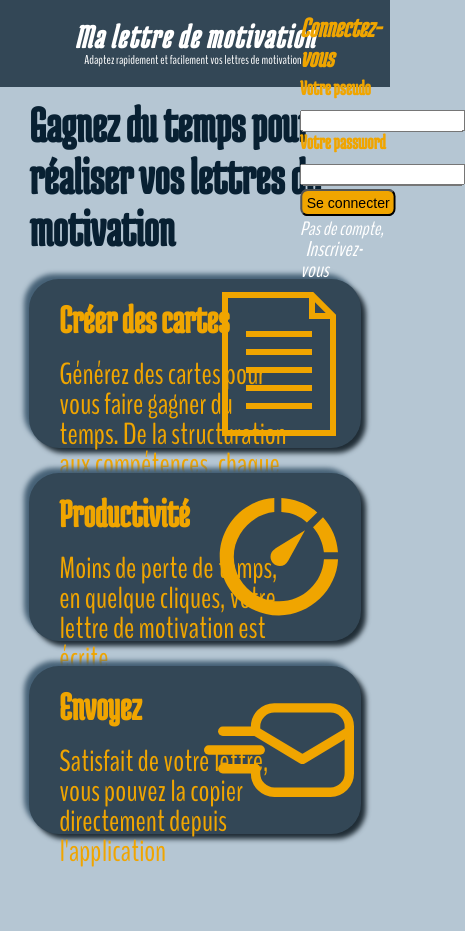
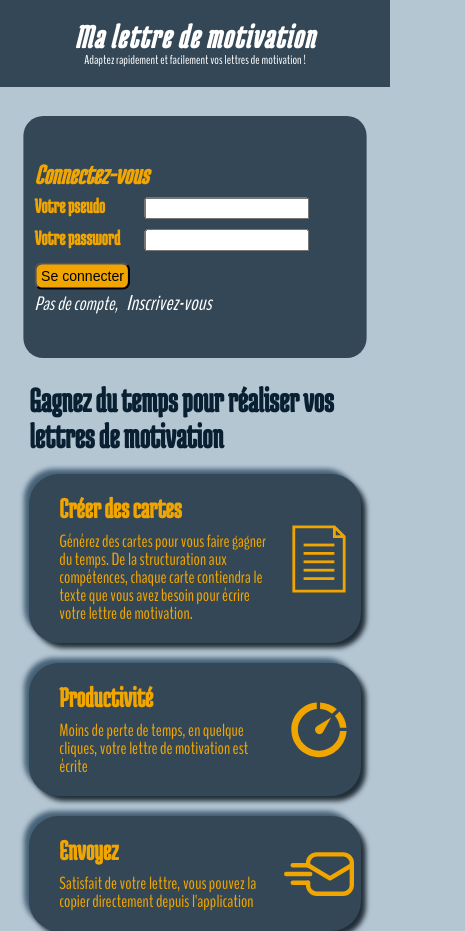
Before and after one commit to Chris5477/cover-letter, a React (Create React App) app: page / in a window 390 px wide. Shown: the whole page, 465 px wide, since content can reach past the window. Before the commit the page ends 867 px from the top, so only its background shows below. Built offline with nearby package versions, Linux system fonts and the light colour scheme.

Commit message:
add mobile style to home and signup page

```diff
--- a/src/App.css
+++ b/src/App.css
@@ -157,9 +157,9 @@ button:hover {
   width: 100%;
   height: 90vh;
   display: flex;
+  justify-content: space-around;
+  align-items: center;
   flex-direction: column;
-  align-items: center;
-  justify-content: space-around;
 }
 
 .login-form {
@@ -539,6 +539,71 @@ button:hover {
     font-size: 0.8em;
   }
 
+  .home .objectif {
+    font-size: 2.2em;
+  }
+  .home .presentation {
+    width: 100%;
+    height: 100vh;
+    display: flex;
+    justify-content: flex-end;
+    align-items: center;
+  }
+
+  .login-form {
+    width: 80%;
+    height: auto;
+    background-color: #334756;
+    padding: 40px 10px;
+    top: 15%;
+    right: 0;
+    left: 10%;
+    border-radius: 18px;
+  }
+
+  .explaination {
+    width: 85%;
+    height: auto;
+    padding-bottom: 20px;
+    margin-top: 20px;
+  }
+  .explaination h2 {
+    font-size: 1.8em;
+  }
+  .explaination article {
+    padding-top: 10px;
+    padding-right: 20px;
+    font-size: 1.1em;
+  }
+  .explaination aside img {
+    width: 70px;
+  }
+
+  .signup a img {
+    width: 30px;
+    height: 30px;
+    top: 3%;
+    left: 2%;
+  }
+
+  .signup-form {
+    width: 85%;
+    height: 50vh;
+    margin-top: 200px;
+  }
+  .signup-form h2 {
+    width: 100%;
+    font-size: 2m;
+  }
+  .signup-form div {
+    width: 100%;
+    height: 10vh;
+  }
+  .signup-form div label {
+    font-size: 1.8em;
+    margin-bottom: 10px;
+  }
+
   .application {
     justify-content: flex-start;
     flex-direction: column;
--- a/src/sass/layout/_nomad.scss
+++ b/src/sass/layout/_nomad.scss
@@ -3,7 +3,7 @@
 
     @import"../component/header/header_nomad";
     @import "../component//buttons/button_nomad";
-    // @import"../page/home/home_desktop";
-    // @import"../page/signup/signup_desktop";
+    @import"../page/home/home_nomad";
+    @import"../page/signup/signup_nomad";
     @import"../page/application/application_nomad";
 }
--- a/src/sass/page/home/_home_desktop.scss
+++ b/src/sass/page/home/_home_desktop.scss
@@ -11,10 +11,8 @@
 
 	.presentation {
 		@include sizeContainer(100%, 90vh);
-		display: flex;
+		@include centerELement(space-around, center);
 		flex-direction: column;
-		align-items: center;
-		justify-content: space-around;
 	}
 }
 
--- a/src/sass/page/home/_home_nomad.scss
+++ b/src/sass/page/home/_home_nomad.scss
@@ -0,0 +1,43 @@
+.home {
+	.objectif {
+		font-size: 2.2em;
+	}
+
+	.presentation {
+		@include sizeContainer(100%, 100vh);
+		@include centerELement(flex-end, center);
+	}
+}
+
+.login-form {
+	@include sizeContainer(80%, auto);
+	background-color: $thirdColor;
+	padding: 40px 10px;
+	top: 15%;
+	right: 0;
+	left: 10%;
+	border-radius: 18px;
+
+}
+
+.explaination {
+	@include sizeContainer(85%, auto);
+	padding-bottom: 20px;
+	margin-top: 20px;
+
+	h2 {
+		font-size: 1.8em;
+	}
+
+	article {
+		padding-top: 10px;
+		padding-right: 20px;
+		font-size: 1.1em;
+	}
+
+	aside {
+		img {
+			width: 70px;
+		}
+	}
+}
```
Also changed, not shown: src/sass/page/signup/_signup_nomad.scss (+27 -0 lines), 1 other file (tests, documents, lock files or other folders).
